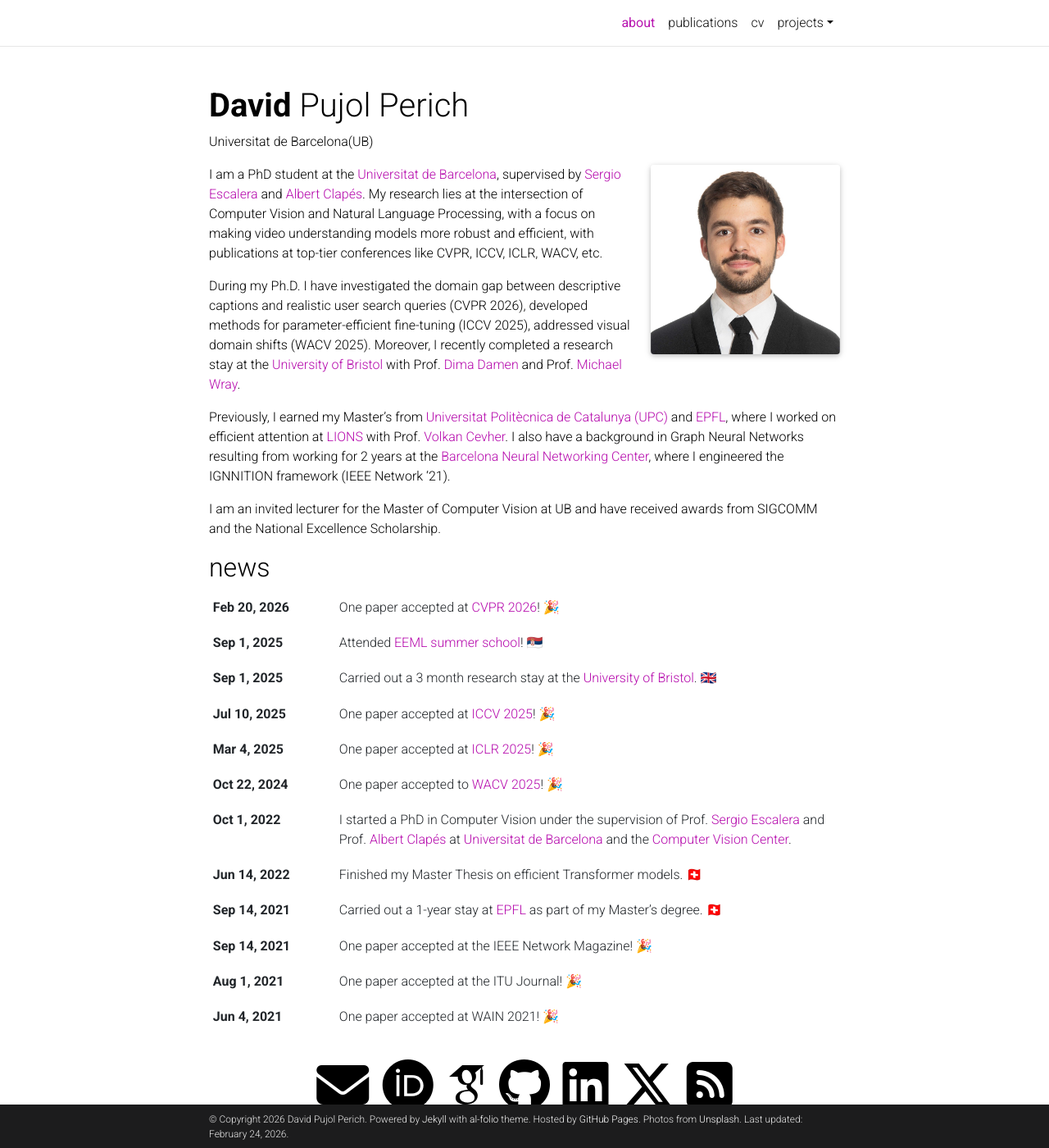
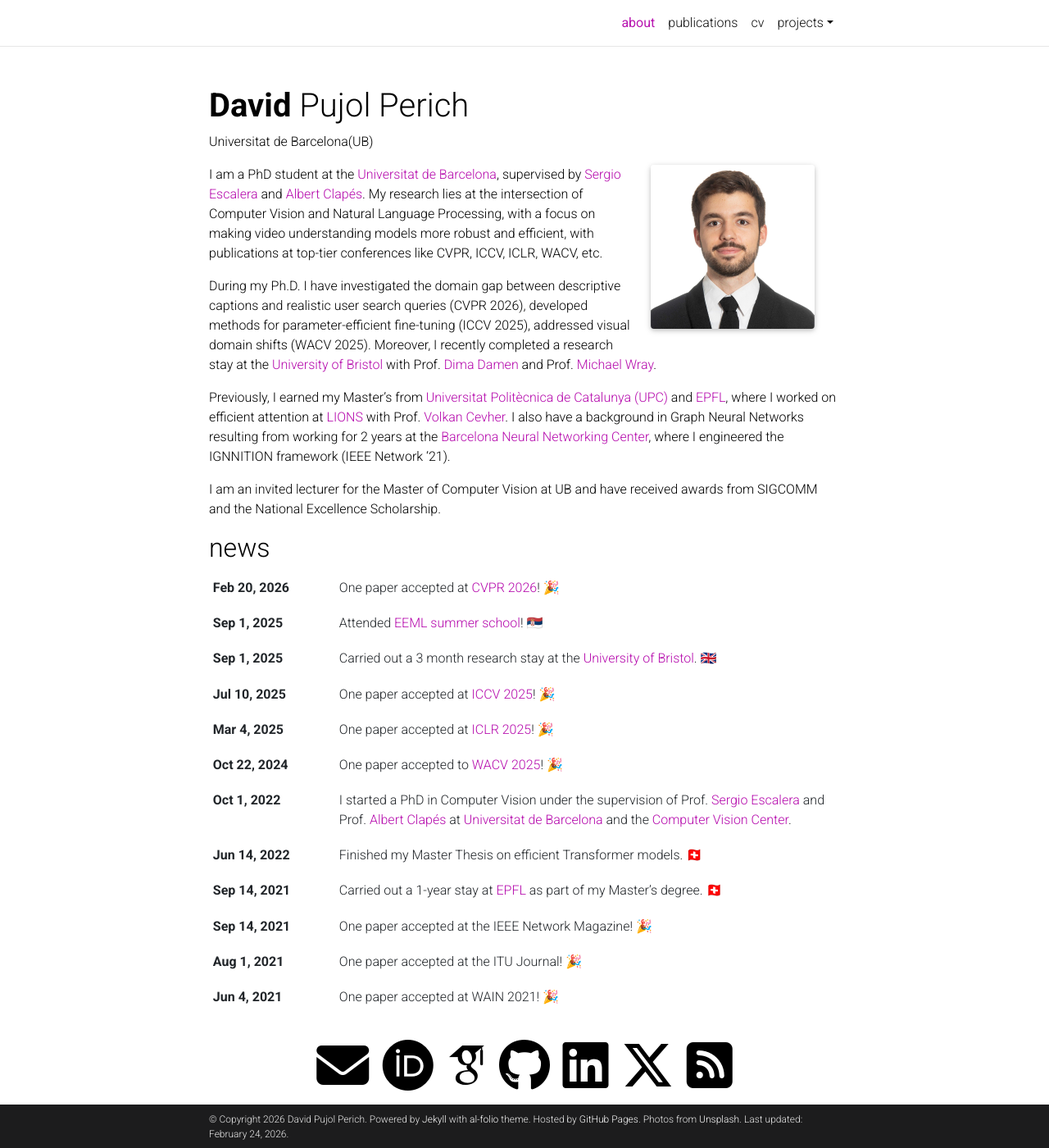
Before and after one commit to davidpujol/davidpujol.github.io, a Jekyll site: the page built from _pages/about.md, in a window 1280 px wide and 1400 px high. Shown: the whole window at 82% size. Built offline with Jekyll 4.4.1, drawn with Linux system fonts in a browser that asks for light colours; full-size pictures stand in for the smaller copies a plugin makes; emoji names are drawn with the system emoji font; some web fonts are replaced; comment, search, counter and statistics services are not loaded; a style sheet for code colours, icons or effects is not loaded.

Commit message:
Small fixes

```diff
--- a/assets/css/main.scss
+++ b/assets/css/main.scss
@@ -18,3 +18,25 @@
   "font-awesome/solid",
   "font-awesome/regular"
 ;
+
+/* Constrain publication thumbnails so they don't explode on mobile */
+.publications .abbr img, .publications .teaser img {
+  max-width: 150px !important; /* Adjust this to your preferred thumbnail size */
+  width: 100%;
+  height: auto;
+  margin-bottom: 10px;
+}
+
+@media (max-width: 576px) {
+  .publications .abbr img {
+    max-width: 120px !important; /* Smaller thumbnails for mobile */
+  }
+}
+
+/* Prevent the profile image from taking over the screen on mobile */
+.profile img {
+  max-width: 200px !important; /* Forces a reasonable size */
+  width: 100% !important;
+  height: auto !important;
+  margin: 0 auto;
+}
```
